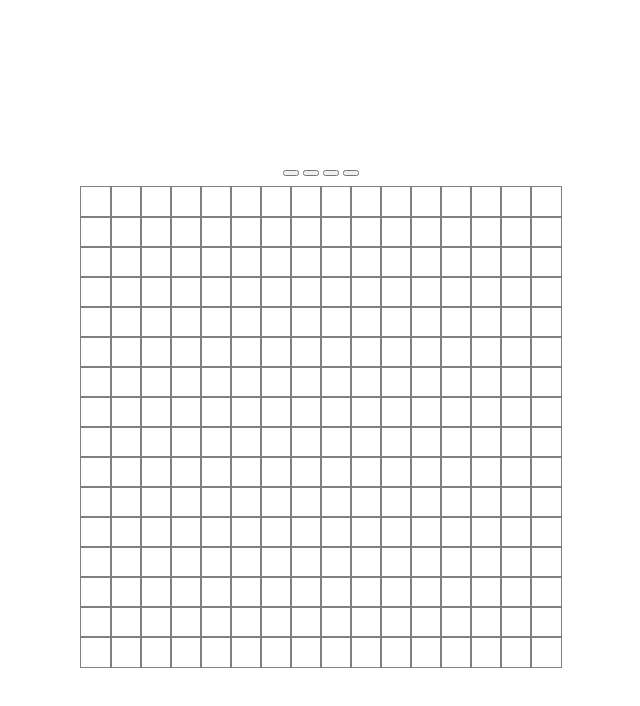
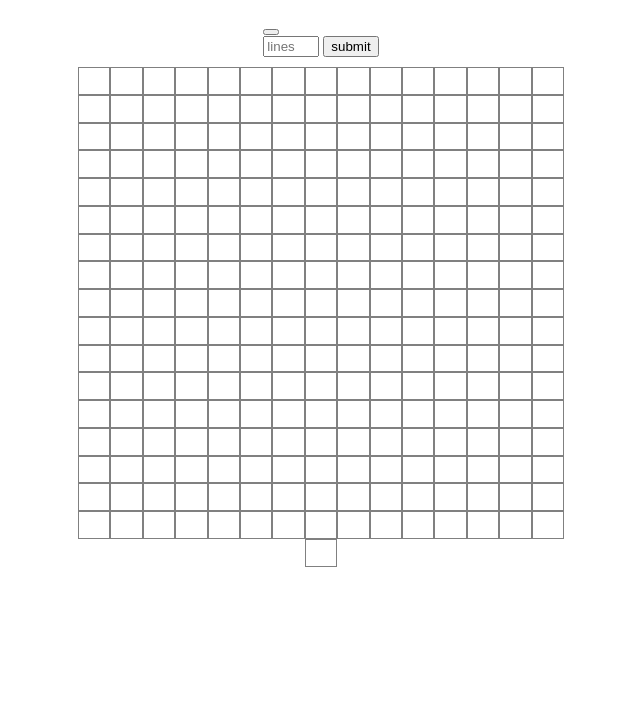
Before and after one commit to modieee/etch-a-sketch, a plain HTML site: page index.html in a window 1280 px wide. Shown: the whole page, without its empty margins (319-959 px from the left). Drawn offline with Linux system fonts and the light colour scheme.

Commit message:
Added size change functionality

```diff
--- a/app.js
+++ b/app.js
@@ -1,10 +1,24 @@
 const myContainer = document.querySelector('.parent-div');
+const userInput = document.querySelector('#numberInput');
 
-for (let i = 0; i < 256; i++) {
-    const div = document.createElement("div");
-    myContainer.append(div);
-    div.classList.add("square-divs");
+function createSketch () {
+    for (let i = 0; i < 256; i++) {
+        let newElement = document.createElement("div");
+        newElement.classList.add("grid-square")
+        myContainer.append(newElement);
+    }
 }
+
+function updateGrid () {
+    for (let i = 0; i < userInput.value * userInput.value; i++) {
+        let newElement = document.createElement("div");
+        newElement.classList.add("grid-square")
+        myContainer.append(newElement);
+    }
+}
+
+userInput.addEventListener("change", updateGrid)
+createSketch();
 
 function generateRandomColor() {
     const r = Math.floor(Math.random() * 256);
@@ -14,7 +28,7 @@ function generateRandomColor() {
     return `rgb(${r}, ${g}, ${b})`;
 };
 
-let colorChange = document.querySelectorAll(".square-divs");
+let colorChange = document.querySelectorAll(".grid-square");
 
 colorChange.forEach((div) => {
     div.addEventListener('mouseenter', () => {
--- a/index.html
+++ b/index.html
@@ -9,9 +9,11 @@
 <body>
     <div class="control">
         <button></button>
-        <button></button>
-        <button></button>
-        <button></button>
+        <form action="">
+            <label for="numberInput" placeholder="enter a number"> </label>
+            <input type="number" id="numberInput" name="numberInput" placeholder="lines" min="1" max="99">
+            <button type="submit" id="submit">submit</button>
+        </form>
     </div>
     <div>
         <div class="parent-div">
--- a/style.css
+++ b/style.css
@@ -6,7 +6,7 @@ body {
     display: flex;
     justify-content: center;
     align-items: center;
-    height: 100vh;
+    /* height: 100vh; */
     flex-direction: column;
 }
 .control {
@@ -15,13 +15,14 @@ body {
 
 .parent-div {
     width: 500px;
+    height: 500px;
     display: flex;
     flex-wrap: wrap;
     justify-content: center;
+    /* border: 2px solid red; */
+    border-radius: 1%;
 }
-.square-divs {
-    width: 30px;
-    height: 30px;
-    outline: .5px solid grey;
-    /* background-color: aqua; */
+.grid-square {
+    border: .3px solid grey;
+    min-width: 1.9rem;
 }
```
